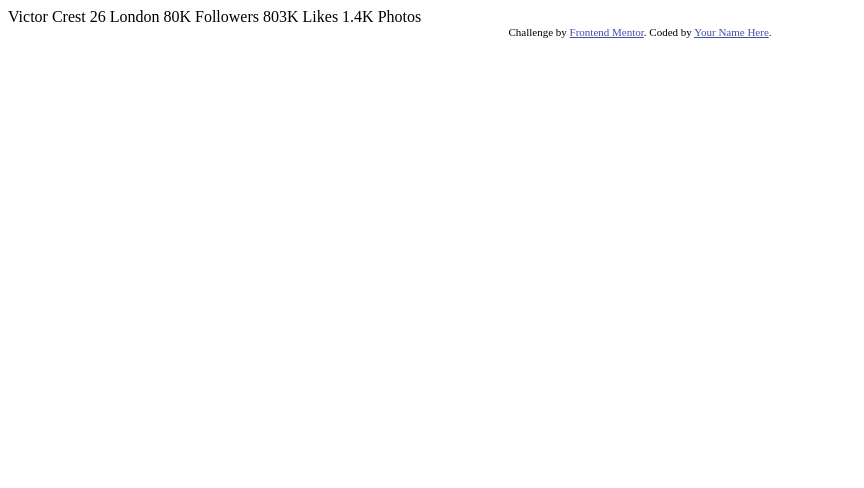
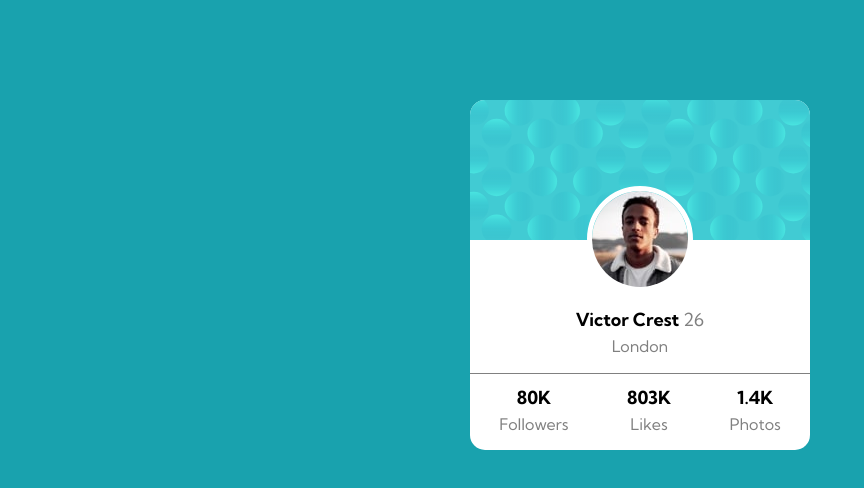
Before and after one commit to SanderOdekerken/Profile-card, a plain HTML site: page index.html in a window 1280 px wide. Shown: the whole page, without its empty margins (0-864 px from the left). Drawn offline with Linux system fonts and the light colour scheme.

Commit message:
First look

```diff
--- a/index.html
+++ b/index.html
@@ -1,35 +1,44 @@
 <!DOCTYPE html>
 <html lang="en">
+
 <head>
   <meta charset="UTF-8">
-  <meta name="viewport" content="width=device-width, initial-scale=1.0"> <!-- displays site properly based on user's device -->
+  <meta name="viewport" content="width=device-width, initial-scale=1.0">
+  <link rel="icon" type="image/png" sizes="32x32" href="./images/favicon-32x32.png">
+  <title>Frontend Mentor | Profile card component</title>
+  <link href="https://fonts.googleapis.com/css2?family=Kumbh+Sans:wght@400;700&display=swap" rel="stylesheet">
+  <link rel="stylesheet" href="styles.css">
+</head>
 
-  <link rel="icon" type="image/png" sizes="32x32" href="./images/favicon-32x32.png">
+<body>
+  <div class="card">
+    <div class="header">
+      <div class="header-bg">
+        <img src="images/bg-pattern-card.svg" alt="header-bg">
+      </div>
+      <div class="card-info">
+        <img class="profile-img" src="images/image-victor.jpg" alt="profile-picture">
+        <h1>Victor Crest <span>26</span></h1>
+        <p>London</p>
+      </div>
+    </div>
 
-  <title>Frontend Mentor | Profile card component</title>
-
-  <!-- Feel free to remove these styles or customise in your own stylesheet 👍 -->
-  <style>
-    .attribution { font-size: 11px; text-align: center; }
-    .attribution a { color: hsl(228, 45%, 44%); }
-  </style>
-</head>
-<body>
-  Victor Crest
-  26
-  London
-
-  80K
-  Followers
-
-  803K
-  Likes
-
-  1.4K
-  Photos
-  <div class="attribution">
-    Challenge by <a href="https://www.frontendmentor.io?ref=challenge" target="_blank">Frontend Mentor</a>.
-    Coded by <a href="#">Your Name Here</a>.
+    <hr>
+    <div class="card-footer">
+      <div class="footer-info">
+        <h1>80K</h1>
+        <p>Followers</p>
+      </div>
+      <div class="footer-info">
+        <h1>803K</h1>
+        <p>Likes</p>
+      </div>
+      <div class="footer-info">
+        <h1>1.4K</h1>
+        <p>Photos</p>
+      </div>
+    </div>
   </div>
 </body>
+
 </html>
--- a/styles.css
+++ b/styles.css
@@ -0,0 +1,83 @@
+body {
+  margin: 0;
+  padding: 0;
+  background-color: hsl(185, 75%, 39%);
+  font-family: 'Kumbh Sans', sans-serif;
+}
+
+h1 {
+  font-size: 18px;
+  margin-bottom: 0;
+}
+
+span {
+  color: grey;
+  font-weight: 400;
+}
+
+p {
+  color: grey;
+  font-weight: 400;
+  margin-top: 05px;
+}
+
+hr{
+    margin-bottom: 0;
+    border: 0;
+    border-top: 1px solid grey;
+
+}
+
+/* CARD */
+
+.card {
+  margin: 100px auto;
+  /* position: absolute; */
+  height: 350px;
+  width: 340px;
+  overflow: hidden;
+  align-items: center;
+  border-radius: 15px;
+  background-color: white;
+}
+
+/* HEADER */
+
+.header {
+    width: 340px;
+    height: 265px;
+    position: relative;
+  }
+
+.profile-img {
+  border-radius: 50%;
+  border: 5px solid white;
+  background-color: white;
+}
+.card-info {
+  text-align: center;
+  z-index: 2;
+  margin: -58px;
+}
+
+.card-info .header-bg{
+    width: 100%;
+    height: 100%;
+    position: absolute;
+
+}
+
+/* FOOTER */
+
+.footer-info {
+  display: inline-block;
+  margin: auto;
+  position: relative;
+}
+.card-footer {
+  height: 75px;
+  margin-bottom: 0;
+  display: flex;
+  justify-content: space-evenly;
+  text-align: center;
+}
```
